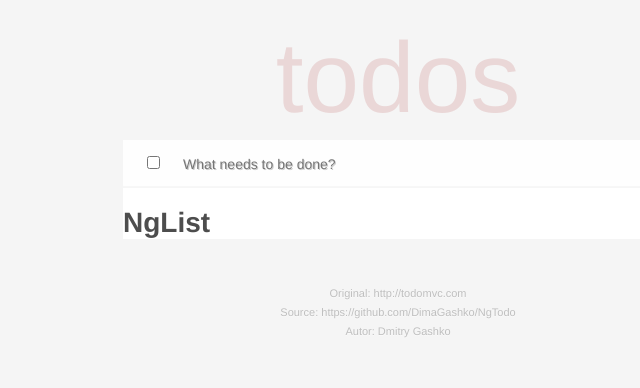
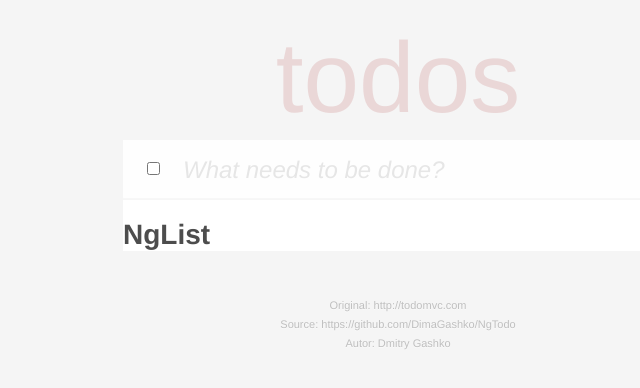
Before and after one commit to DimaGashko/NgTodo, an Angular app: page / in a window 1280 px wide. Shown: the top 388 px of the page, without its empty margins (242-882 px from the left). Built offline with nearby package versions, Linux system fonts and the light colour scheme.

Commit message:
correctInputStyle

```diff
--- a/src/app/add-todo/add-todo.component.css
+++ b/src/app/add-todo/add-todo.component.css
@@ -7,6 +7,5 @@
   border: none;
   display: inline-block;
   vertical-align: middle;
+  font-size: 24px;
   outline: 0; }
-  .add-todo:focus {
-    text-shadow: 1px 1px 0px rgba(0, 0, 0, 0.2); }
--- a/src/app/add-todo/add-todo.component.sass
+++ b/src/app/add-todo/add-todo.component.sass
@@ -9,7 +9,5 @@
    border: none
    display: inline-block
    vertical-align: middle
+   font-size: 24px
    outline: 0
-
-   &:focus
-      text-shadow: 1px 1px 0px rgba(0,0,0,0.2)
--- a/src/styles.css
+++ b/src/styles.css
@@ -339,6 +339,16 @@ body {
   color: #4d4d4d;
   font-weight: 300; }
 
+input::-webkit-input-placeholder {
+  font-style: italic;
+  font-weight: 300;
+  color: #e6e6e6; }
+
+input::-moz-placeholder {
+  font-style: italic;
+  font-weight: 300;
+  color: #e6e6e6; }
+
 a {
   text-decoration: none;
   font-weight: 400;
--- a/src/styles/base.css
+++ b/src/styles/base.css
@@ -6,6 +6,16 @@ body {
   background: #f5f5f5;
   color: #4d4d4d;
   font-weight: 300; }
+
+input::-webkit-input-placeholder {
+  font-style: italic;
+  font-weight: 300;
+  color: #e6e6e6; }
+
+input::-moz-placeholder {
+  font-style: italic;
+  font-weight: 300;
+  color: #e6e6e6; }
 
 a {
   text-decoration: none;
--- a/src/styles/base.sass
+++ b/src/styles/base.sass
@@ -6,6 +6,16 @@ body
    background: #f5f5f5
    color: #4d4d4d
    font-weight: 300
+
+input::-webkit-input-placeholder
+   font-style: italic
+   font-weight: 300
+   color: #e6e6e6
+
+input::-moz-placeholder
+   font-style: italic
+   font-weight: 300
+   color: #e6e6e6
 
 a
    text-decoration: none
```
